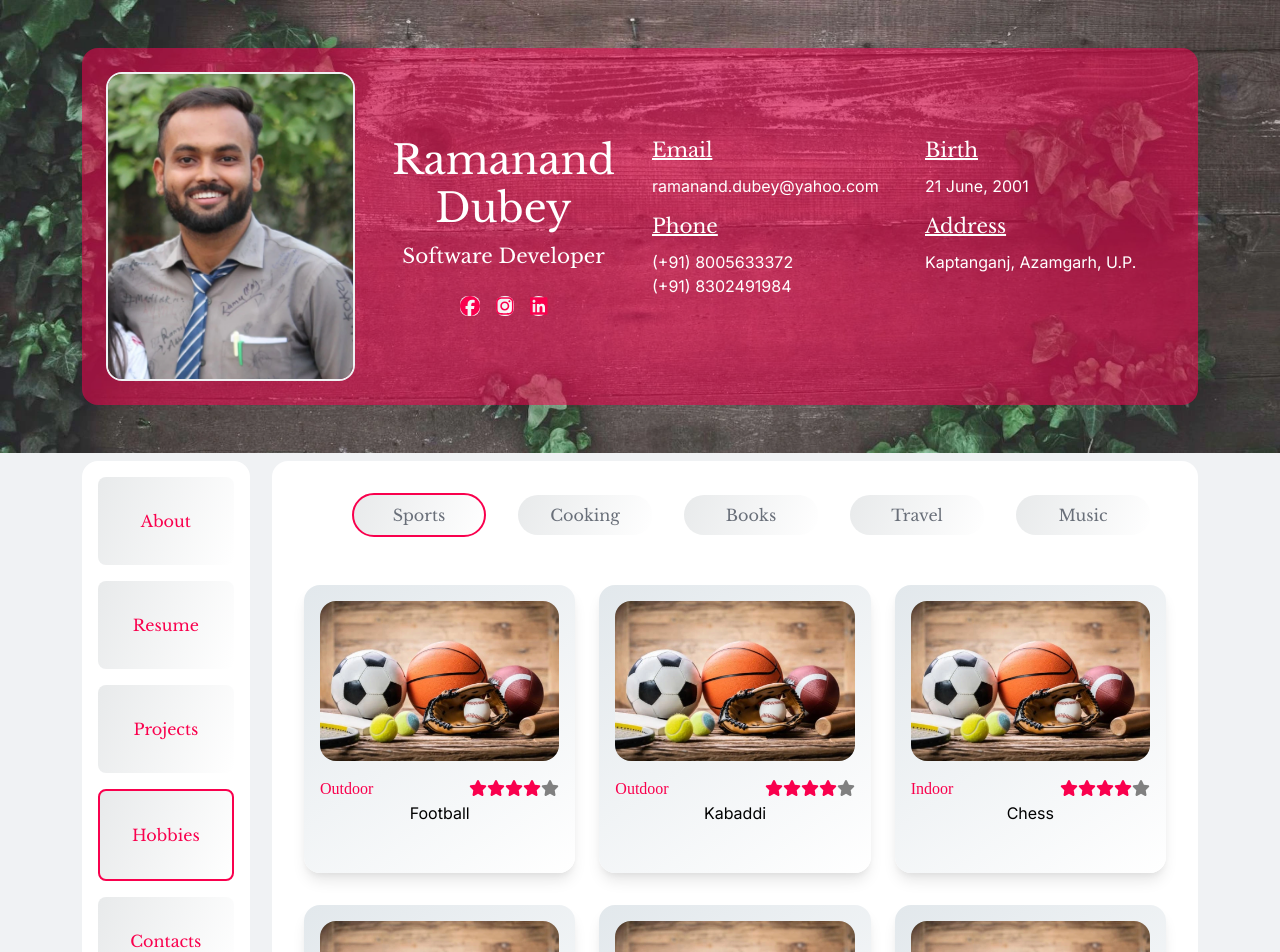
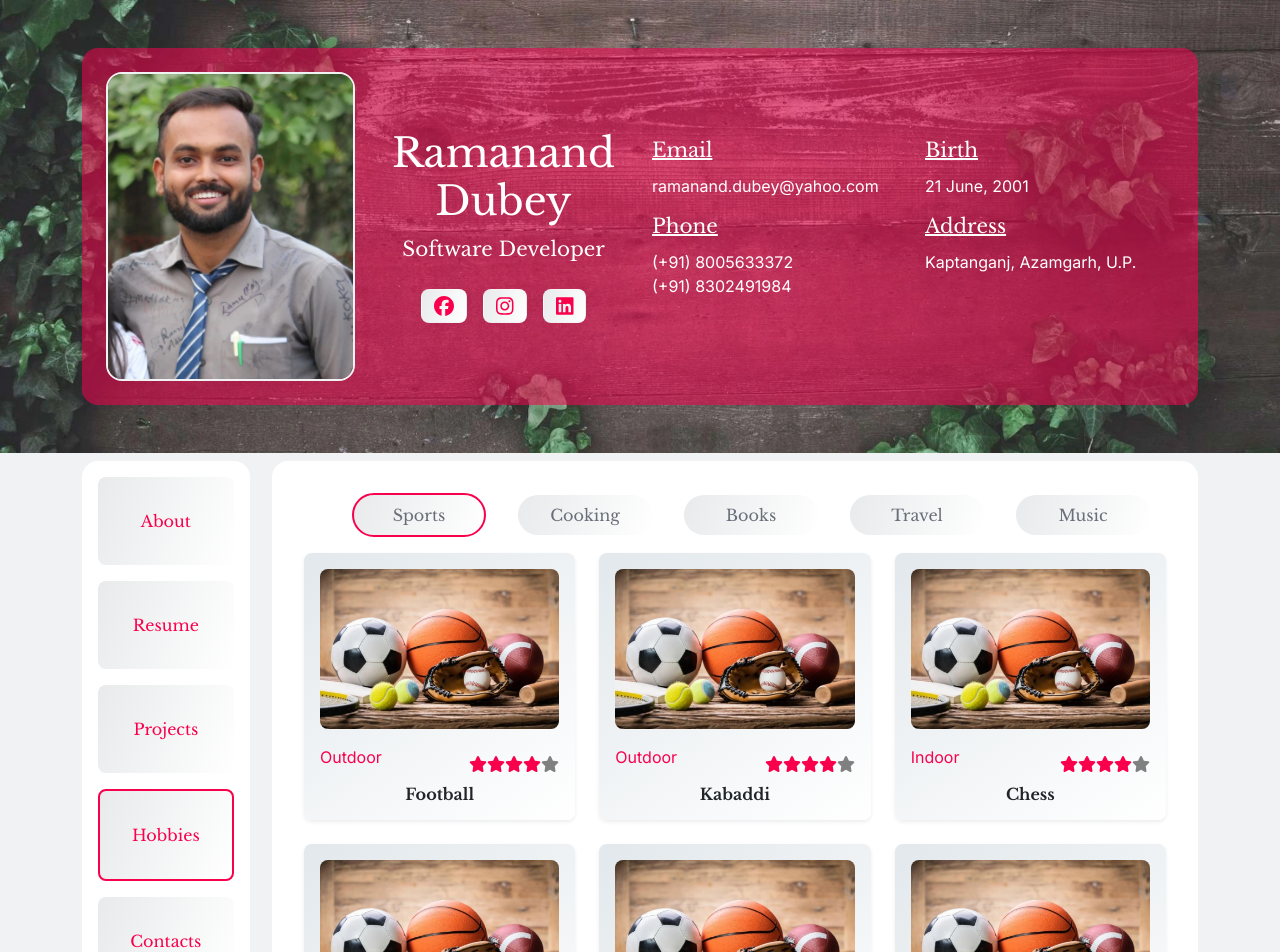
Before and after one commit to rama-69er/Portfolio, a React (Create React App) app: page /hobby/sports in a window 1280 px wide. Shown: the top 952 px of the page. Built offline with nearby package versions, Linux system fonts and the light colour scheme.

Commit message:
Changed...

```diff
--- a/src/App.css
+++ b/src/App.css
@@ -100,6 +100,9 @@ h5 {
 li {
   list-style: none;
 }
+.text-pink{
+  color: var(--theme-pink) !important;
+}
 /* --------------------- SiteBody ---------------------- */
 .siteBody {
   background-color: var(--theme-light-grey);
--- a/src/components/cards.jsx
+++ b/src/components/cards.jsx
@@ -19,23 +19,18 @@ function Cards(props) {
     return (
         <>
             <div key={props.hobbyId} className="col-lg-4 col-md-6">
-                <div className="cards-tab">
-                    <div className="cards-tab-img">
-                        <img
-                            src={props.hobbyImg}
-                            alt="err_loading"
-                        />
+                <div className="cards-tab p-3 shadow-sm rounded rounded-3 mb-4">
+                    <div className="cards-tab-img overflow-hidden mb-3 rounded-3">
+                        <img className='w-100 img-fluid' src={props.hobbyImg} alt="err_loading" />
                     </div>
                     <div className="cards-para">
-                        <span>{props.hobbyType}</span>
+                        <p className="text-pink">{props.hobbyType}</p>
                         <span>
                             {Array.from({ length: props.hobbyRatePoint }).map((_, i) => <FontAwesomeIcon key={props.hobbyId} icon={props.hobbyRateIcon} style={{ color: "#f9004d" }} />)}
                             {Array.from({ length: 5 - props.hobbyRatePoint }).map((_, i) => <FontAwesomeIcon key={props.hobbyId} icon={props.hobbyRateIcon} style={{ color: "grey" }} />)}
                         </span>
                     </div>
-                    <div className="cards-bottom">
-                        <p>{props.hobbyName}</p>
-                    </div>
+                    <h2 className='mb-0 h6 fw-bold text-center'>{props.hobbyName}</h2>
                 </div>
             </div>
         </>
--- a/src/components/header.jsx
+++ b/src/components/header.jsx
@@ -33,17 +33,17 @@ function Header() {
                                                 </div>
                                                 <ul className="list-unstyled mb-3 mb-md-0 d-flex align-items-center justify-content-evenly gap-3">
                                                     <li>
-                                                        <Link target="_blank" rel="noreferrer" to="https://www.facebook.com/ramanand.dubey.988/" className="theme-btn facebook fs-5">
+                                                        <Link target="_blank" rel="noreferrer" to="https://www.facebook.com/ramanand.dubey.988/" className="btn theme-btn facebook fs-5">
                                                             <FontAwesomeIcon icon={faFacebook} />
                                                         </Link>
                                                     </li>
                                                     <li>
-                                                        <Link target="_blank" rel="noreferrer" to="https://www.instagram.com/rd.x_69er/" className="theme-btn instagram  fs-5">
+                                                        <Link target="_blank" rel="noreferrer" to="https://www.instagram.com/rd.x_69er/" className="btn theme-btn instagram  fs-5">
                                                             <FontAwesomeIcon icon={faInstagram} />
                                                         </Link>
                                                     </li>
                                                     <li>
-                                                        <Link target="_blank" rel="noreferrer" to="https://www.linkedin.com/in/ramanand-dubey-985b9025a/" className="theme-btn linkedIn fs-5">
+                                                        <Link target="_blank" rel="noreferrer" to="https://www.linkedin.com/in/ramanand-dubey-985b9025a/" className="btn theme-btn linkedIn fs-5">
                                                             <FontAwesomeIcon icon={faLinkedin} />
                                                         </Link>
                                                     </li>
--- a/src/css/cards.css
+++ b/src/css/cards.css
@@ -1,36 +1,21 @@
 /* =============================================================== */
 .cards-tab {
   background: var(--theme-light-shading-grey);
-  padding: 1rem 1rem 2rem 1rem;
-  border-radius: 1rem;
-  margin-top: 2rem;
-  box-shadow: rgba(0, 0, 0, 0.1) 0px 10px 15px -3px,
-    rgba(0, 0, 0, 0.05) 0px 4px 6px -2px;
 }
 
-.cards-tab .cards-tab-img {
-  overflow: hidden;
-  border-radius: 1rem;
-  margin-bottom: 1rem;
+.cards-tab .cards-tab-img img {
+  transition-duration: 0.3s;
 }
 
 .cards-tab:hover .cards-tab-img img {
-  transform: scale(1.2);
-}
-
-.cards-tab .cards-tab-img img {
-  width: 100%;
-  transition: 0.3s;
+  transform: scale(1.1);
+  transition-duration: 0.3s;
 }
 
 .cards-tab .cards-para {
   display: flex;
   align-items: center;
   justify-content: space-between;
-}
-
-.cards-tab .cards-para span:first-child {
-  color: var(--theme-pink);
 }
 
 .cards-tab .cards-bottom p {
--- a/src/css/homepage.css
+++ b/src/css/homepage.css
@@ -40,31 +40,31 @@
   display: flex;
   align-items: center;
   justify-content: center;
-  transition-duration: 0.5s;
+  transition-duration: 0.3s;
 }
 
 .theme-btn:hover {
   background: var(--theme-pink);
   color: white;
-  transition-duration: 0.5s;
+  transition-duration: 0.3s;
 }
 
 .facebook:hover {
   background: var(--theme-facebook);
   color: white;
-  transition-duration: 0.5s;
+  transition-duration: 0.3s;
 }
 
 .instagram:hover {
   background: var(--theme-instagram);
   color: white;
-  transition-duration: 0.5s;
+  transition-duration: 0.3s;
 }
 
 .linkedIn:hover {
   background: var(--theme-linkedIn);
   color: white;
-  transition-duration: 0.5s;
+  transition-duration: 0.3s;
 }
 
 /* --------------------- Home-Page (Right-Tab) ---------------------- */
@@ -115,7 +115,7 @@
   box-shadow: rgb(179, 178, 178) 2px 2px 10px;
 }
 
-.technology .technology-tab a img{
+.technology .technology-tab a img {
   height: 7.5rem;
 }
 
```
